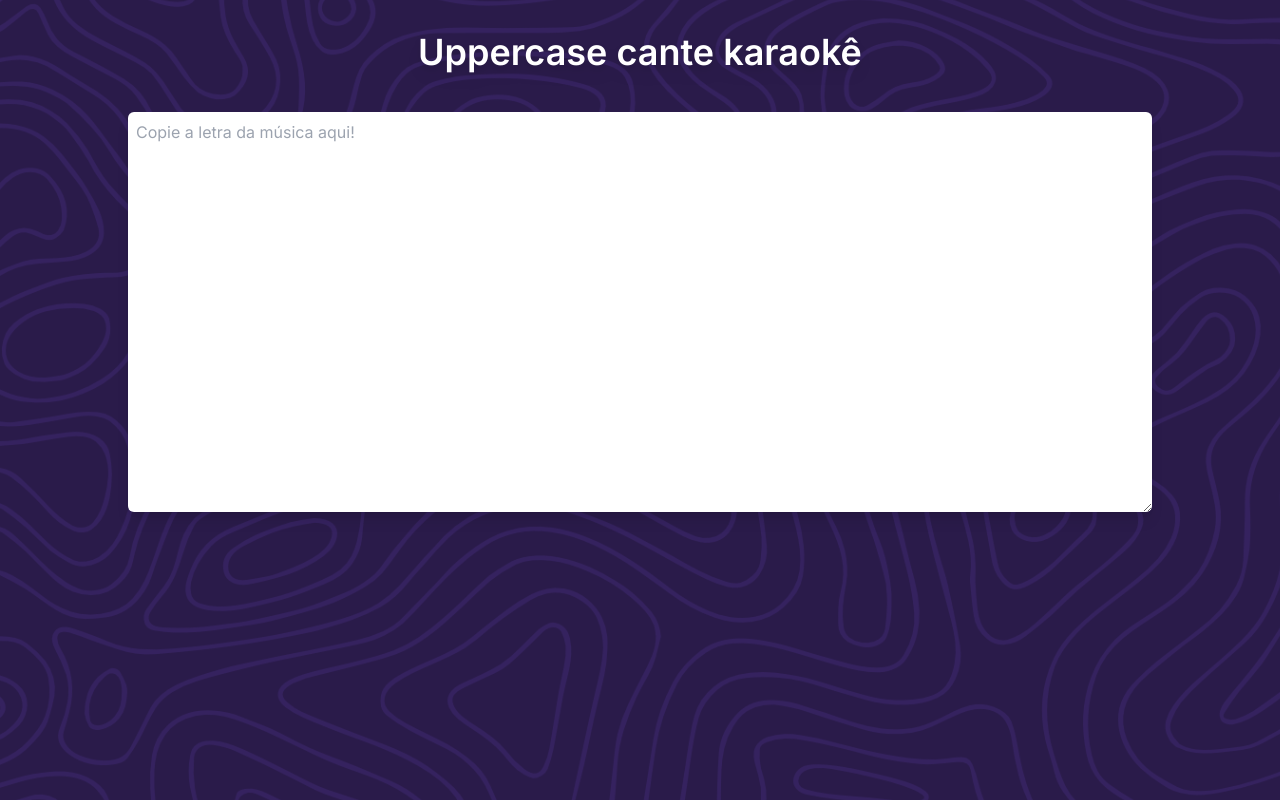
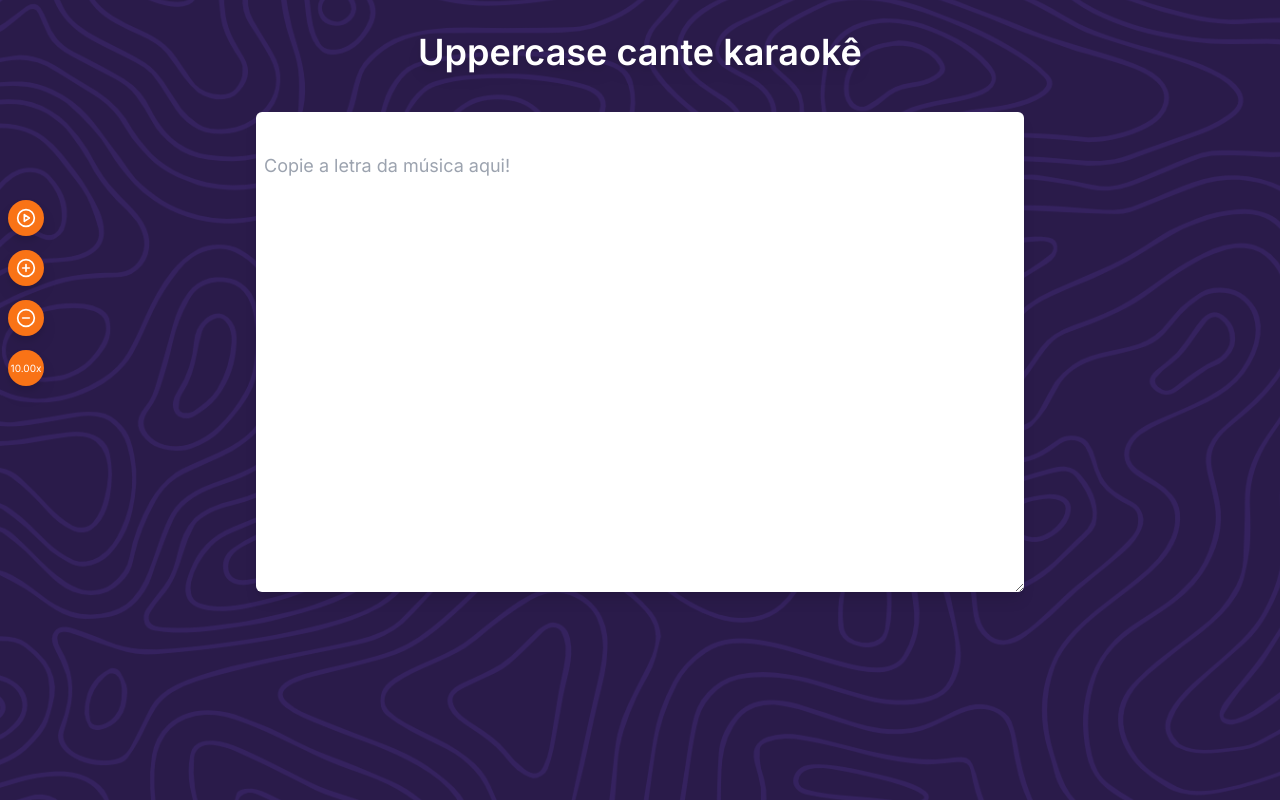
Before and after one commit to AlaPedro/uppercase, a Next.js app: page / in a window 1280 px wide. Built offline with nearby package versions, Linux system fonts and the light colour scheme.

Commit message:
feat/ adiciona rolagem automática

```diff
--- a/package.json
+++ b/package.json
@@ -9,6 +9,7 @@
     "lint": "next lint"
   },
   "dependencies": {
+    "lucide-react": "^0.471.1",
     "next": "15.0.4",
     "react": "^19.0.0",
     "react-dom": "^19.0.0",
--- a/src/app/page.tsx
+++ b/src/app/page.tsx
@@ -1,28 +1,79 @@
 'use client'
 import { ToastContainer, toast } from 'react-toastify'
-import { useState } from 'react'
+import { useRef, useState } from 'react'
+import { MinusCircle, PauseCircle, PlayCircle, PlusCircle } from 'lucide-react'
 
 export default function Home() {
     const [text, setText] = useState<string>('')
+    const [isScrolling, setIsScrolling] = useState(false)
+    const [scrollSpeed, setScrollSpeed] = useState(100) // Velocidade inicial
+    const intervalRef = useRef<NodeJS.Timer | null>(null)
+    const textareaRef = useRef<HTMLTextAreaElement | null>(null)
+
     const handleChange = (event: React.ChangeEvent<HTMLTextAreaElement>) => {
-        const { selectionStart, selectionEnd } = event.target
+        const { selectionStart, selectionEnd, scrollTop } = event.target
         const textUppercase = event.target.value.toUpperCase()
+
         setText(textUppercase)
 
-        // Aguarda a atualização do estado para restaurar o cursor
+        // Aguarda a atualização do estado para restaurar o cursor e a rolagem
         setTimeout(() => {
             const textarea = document.getElementById(
                 'uppercase'
             ) as HTMLTextAreaElement
             if (textarea) {
+                textarea.scrollTop = scrollTop
                 textarea.setSelectionRange(selectionStart, selectionEnd)
             }
         }, 0)
     }
 
-    const handleLineCopy = (line: string) => {
-        navigator.clipboard.writeText(line)
-        console.log(`Linha copiada: ${line}`)
+    const startStopScrolling = () => {
+        const textarea = document.getElementById(
+            'uppercase'
+        ) as HTMLTextAreaElement
+
+        if (isScrolling) {
+            // Parar a rolagem
+            setIsScrolling(false)
+            if (intervalRef.current) {
+                clearInterval(intervalRef.current as NodeJS.Timeout)
+                intervalRef.current = null
+            }
+        } else {
+            // Iniciar a rolagem
+            if (!text) return
+            setIsScrolling(true)
+
+            intervalRef.current = setInterval(() => {
+                if (
+                    textarea &&
+                    textarea.scrollTop <
+                        textarea.scrollHeight - textarea.clientHeight
+                ) {
+                    textarea.scrollTop += 1
+                } else {
+                    // Parar automaticamente ao alcançar o final
+                    setIsScrolling(false)
+                    clearInterval(intervalRef.current as NodeJS.Timeout)
+                    intervalRef.current = null
+                }
+            }, scrollSpeed)
+        }
+    }
+
+    const increaseSpeed = () => {
+        setScrollSpeed((prev) => Math.max(prev - 10, 10)) // Reduz o intervalo, aumentando a velocidade
+        if (isScrolling) {
+            startStopScrolling()
+        }
+    }
+
+    const decreaseSpeed = () => {
+        setScrollSpeed((prev) => prev + 10) // Aumenta o intervalo, reduzindo a velocidade
+        if (isScrolling) {
+            startStopScrolling()
+        }
     }
 
     const handleCoppyAll = () => {
@@ -30,7 +81,6 @@
         toast.success('Texto copiado')
     }
 
-    const lines = text.split('\n')
     return (
         <div className="min-w-screen min-h-screen bg-bg-ck flex flex-col justify-start items-center gap-10 py-8">
             <h1 className="text-white text-4xl drop-shadow-lg font-semibold">
@@ -41,8 +91,9 @@
                     placeholder="Copie a letra da música aqui!"
                     value={text}
                     onChange={handleChange}
-                    className="w-4/5 min-h-[400px] outline-none rounded-md p-2 shadow-lg"
+                    className="w-4/5 md:w-3/5 min-h-[60vh] outline-none rounded-md p-2 shadow-lg py-10 pb-10 text-lg resize-y scroll-smooth"
                     name="uppercase"
+                    ref={textareaRef}
                     id="uppercase"
                 ></textarea>
                 {text.length > 0 && (
@@ -53,25 +104,34 @@
                         Copiar tudo
                     </button>
                 )}
+            </div>
+            <button
+                onClick={startStopScrolling}
+                className="bg-orange-500 rounded-full p-2 cursor-pointer fixed left-2 top-[200px] drop-shadow-lg"
+            >
+                {isScrolling ? (
+                    <PauseCircle size={20} color="white" />
+                ) : (
+                    <PlayCircle size={20} color="white" />
+                )}
+            </button>
 
-                <div className="w-4/5">
-                    {text.length > 0 && (
-                        <div>
-                            <span className="text-white ">
-                                Letra para copiar ( linha )
-                            </span>
-                            {lines.map((line, index) => (
-                                <p
-                                    key={index}
-                                    className="cursor-pointer bg-gray-100 p-2 hover:bg-purple-600 hover:text-white"
-                                    onClick={() => handleLineCopy(line)}
-                                >
-                                    {line || ''}
-                                </p>
-                            ))}
-                        </div>
-                    )}
-                </div>
+            <button
+                onClick={increaseSpeed}
+                className="bg-orange-500 rounded-full p-2 cursor-pointer fixed left-2 top-[250px] drop-shadow-lg"
+            >
+                <PlusCircle size={20} color="white" />
+            </button>
+            <button
+                onClick={decreaseSpeed}
+                className="bg-orange-500 rounded-full p-2 cursor-pointer fixed left-2 top-[300px] drop-shadow-lg"
+            >
+                <MinusCircle size={20} color="white" />
+            </button>
+            <div className="bg-orange-500 w-[36px] h-[36px] rounded-full p-2 cursor-pointer fixed left-2 top-[350px] drop-shadow-lg text-center text-white text-xs flex items-center justify-center">
+                <span className="text-[10px]">
+                    {(1000 / scrollSpeed).toFixed(2)}x
+                </span>
             </div>
             <ToastContainer />
         </div>
```
Also changed, not shown: 1 other file (tests, documents, lock files or other folders).
